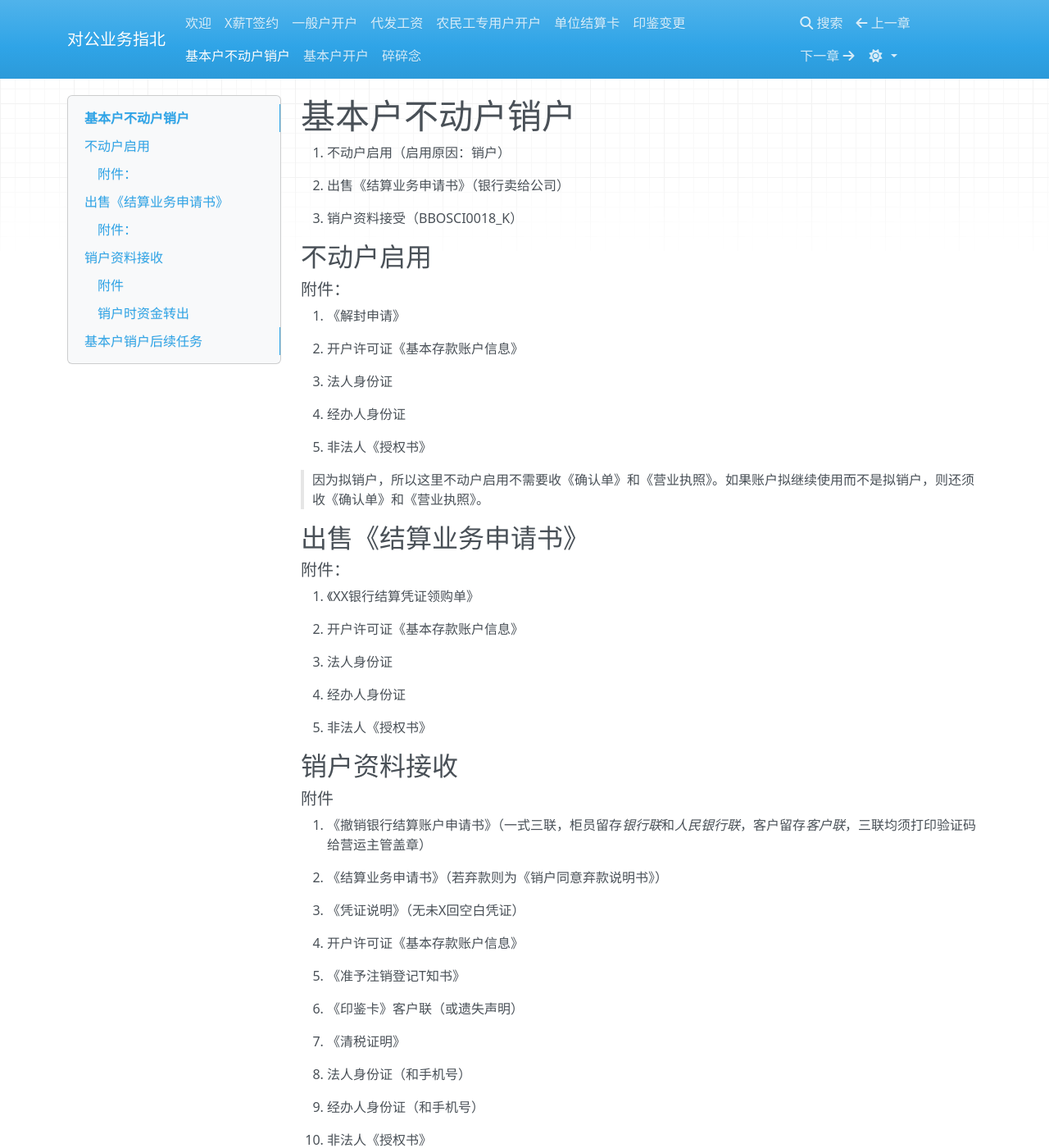
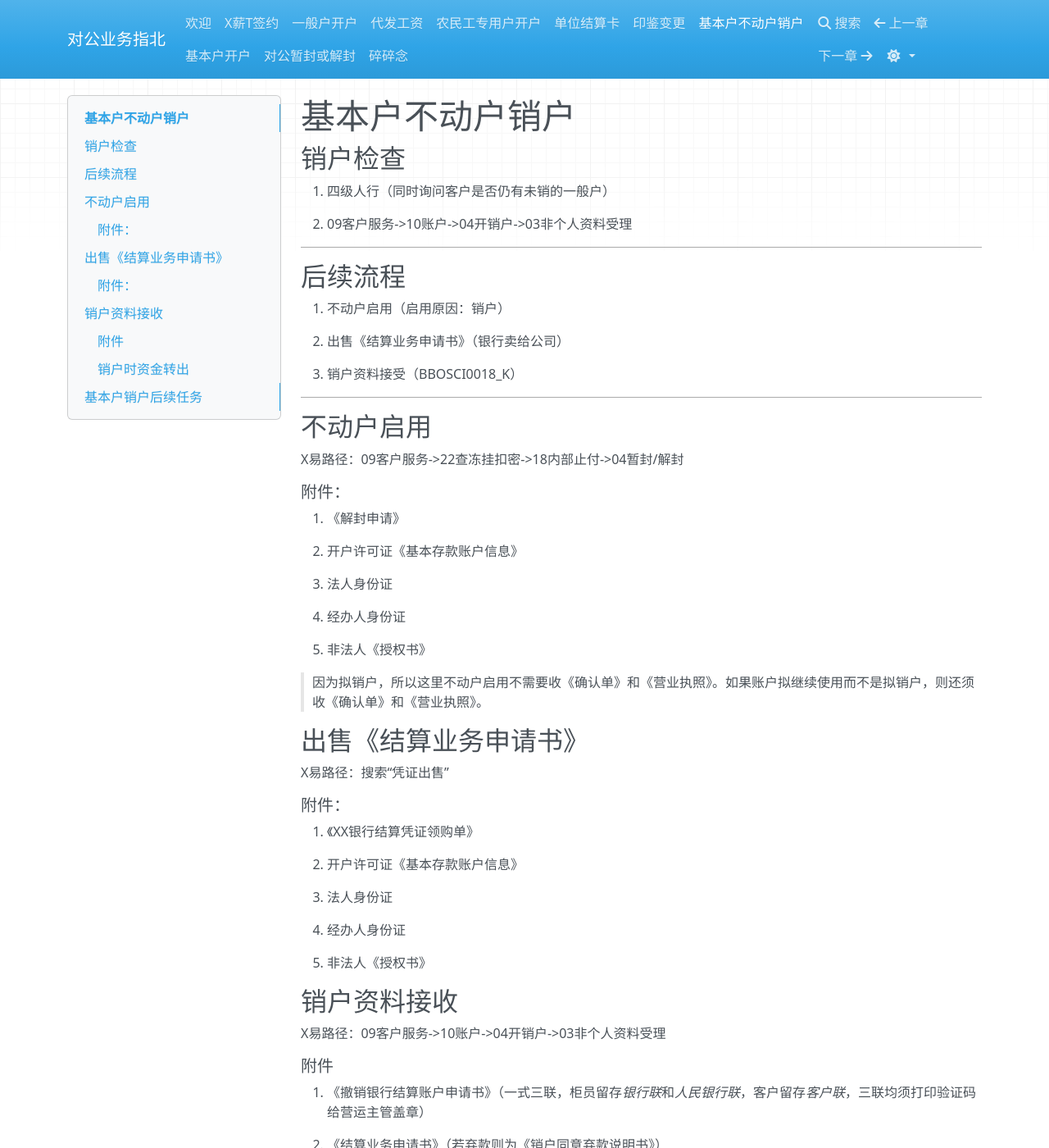
Before and after one commit to sakurafisch/fi, an MkDocs documentation site: the page built from docs/基本户不动户销户.md, in a window 1280 px wide and 1400 px high. Shown: the whole window at 82% size. Built offline with MkDocs 1.6.1, drawn with Linux system fonts in a browser that asks for light colours; nearby versions of some CDN libraries.

Commit message:
auto commit 06/24/2025 Tue 18:24:10.87

```diff
--- a/docs/基本户不动户销户.md
+++ b/docs/基本户不动户销户.md
@@ -1,5 +1,14 @@
 # 基本户不动户销户
 
+## 销户检查
+
+1. 四级人行（同时询问客户是否仍有未销的一般户）
+
+2. 09客户服务->10账户->04开销户->03非个人资料受理
+
+---
+
+## 后续流程
 
 1. 不动户启用（启用原因：销户）
 
@@ -7,7 +16,11 @@
 
 3. 销户资料接受（BBOSCI0018_K）
 
+---
+
 ## 不动户启用
+
+X易路径：09客户服务->22查冻挂扣密->18内部止付->04暂封/解封
 
 ##### 附件：
 
@@ -25,6 +38,8 @@
 
 ## 出售《结算业务申请书》
 
+X易路径：搜索“凭证出售”
+
 ##### 附件：
 
 1. 《XX银行结算凭证领购单》
@@ -38,6 +53,8 @@
 5. 非法人《授权书》
 
 ## 销户资料接收
+
+X易路径：09客户服务->10账户->04开销户->03非个人资料受理
 
 ##### 附件
 
```
Also changed, not shown: docs/对公暂封解封.md (added, +17 -0 lines), docs/非对公.md (+1 -1 lines).
